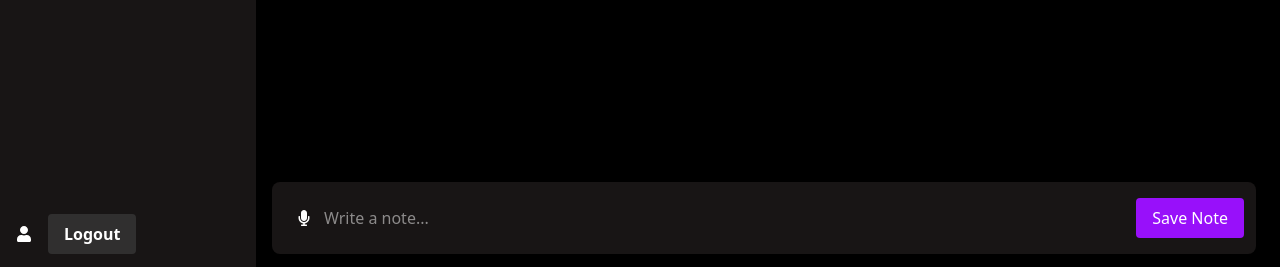
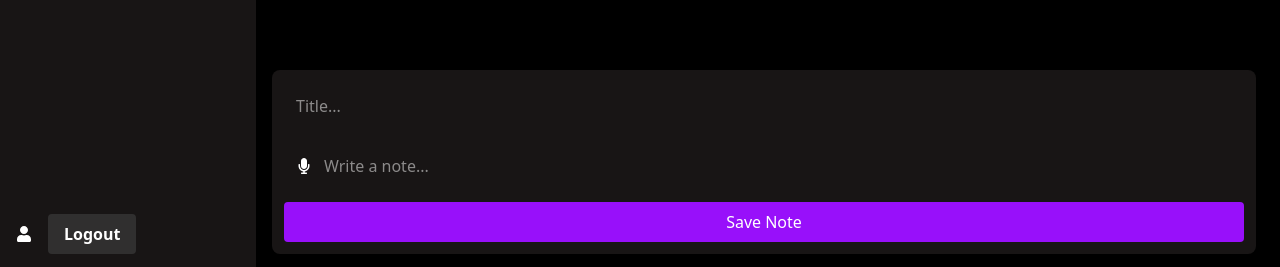
Before and after one commit to shauryagupta045/NotesTaskingApp, a React (Vite) app in the folder Frontend/: page /#/notes in a window 1280 px wide. Shown: the part 530-797 px from the top of the page. Built offline with nearby package versions, Linux system fonts and the light colour scheme; no server answers.

Commit message:
updated notes

```diff
--- a/Frontend/src/components/Notes.jsx
+++ b/Frontend/src/components/Notes.jsx
@@ -20,6 +20,7 @@ import { useNavigate } from "react-router-dom";
 const Notes = () => {
   const [notes, setNotes] = useState([]);
   const [input, setInput] = useState("");
+  const [title, setTitle] = useState("");
   const [search, setSearch] = useState("");
   const [recording, setRecording] = useState(false);
   const [activeTab, setActiveTab] = useState("home");
@@ -28,6 +29,7 @@ const Notes = () => {
   const [selectedNote, setSelectedNote] = useState(null);
   const [isModalOpen, setIsModalOpen] = useState(false);
   const [editText, setEditText] = useState("");
+  const [editTitle, setEditTitle] = useState("");
   const [isFullscreen, setIsFullscreen] = useState(false);
   const recognitionRef = useRef(null);
 
@@ -103,7 +105,7 @@ const Notes = () => {
   };
 
   const addNote = async () => {
-    if (input.trim() !== "") {
+    if (input.trim() !== "" && title.trim() !== "") {
       try {
         const token = localStorage.getItem("token");
         const response = await fetch(`https://notestaskingapp.onrender.com/api/notes`, {
@@ -112,12 +114,13 @@ const Notes = () => {
             Authorization: `Bearer ${token}`,
             "Content-Type": "application/json",
           },
-          body: JSON.stringify({ text: input }),
+          body: JSON.stringify({ title, text: input }),
         });
         const result = await response.json();
         if (result.success) {
           setNotes([...notes, result.note]);
           setInput("");
+          setTitle("");
         }
       } catch (err) {
         console.error(err);
@@ -138,6 +141,7 @@ const Notes = () => {
   const openModal = (note) => {
     setSelectedNote(note);
     setEditText(note.text);
+    setEditTitle(note.title);
     setIsModalOpen(true);
   };
 
@@ -145,12 +149,13 @@ const Notes = () => {
     setIsModalOpen(false);
     setSelectedNote(null);
     setEditText("");
+    setEditTitle("");
   };
 
   const handleEditNote = () => {
     setNotes((prevNotes) =>
       prevNotes.map((note) =>
-        note._id === selectedNote._id ? { ...note, text: editText } : note
+        note._id === selectedNote._id ? { ...note, title: editTitle, text: editText } : note
       )
     );
     closeModal();
@@ -180,10 +185,10 @@ const Notes = () => {
   };
 
   return (
-    <div className=" notes-hero  flex h-screen  text-white">
+    <div className="notes-hero flex h-screen text-white">
       {/* Sidebar */}
       <div
-        className={` notes-sidebar  fixed md:static top-0 left-0 h-full w-64  p-5 shadow-lg transform ${
+        className={`notes-sidebar fixed md:static top-0 left-0 h-full w-64 p-5 shadow-lg transform ${
           sidebarOpen ? "translate-x-0" : "-translate-x-full"
         } transition-transform md:translate-x-0 z-50`}
       >
@@ -197,7 +202,7 @@ const Notes = () => {
           </button>
         </div>
         <ul className="mt-6">
-        <li className={`p-3 rounded mb-2 flex items-center cursor-pointer ${activeTab === "home" ? "bg-purple-600" : "#181515"}`} onClick={() => setActiveTab("home")}>
+          <li className={`p-3 rounded mb-2 flex items-center cursor-pointer ${activeTab === "home" ? "bg-purple-600" : "#181515"}`} onClick={() => setActiveTab("home")}>
             <FaHome className="mr-2" /> Home
           </li>
           <li className={`p-3 rounded flex items-center cursor-pointer ${activeTab === "favorites" ? "bg-purple-600" : "#181515"}`} onClick={() => setActiveTab("favorites")}>
@@ -208,7 +213,7 @@ const Notes = () => {
           <FaUser className="mr-2" />
           {loggedInUser}
           <button
-            className=" hover:bg-gray-600 text-white font-bold py-2 px-4 rounded"  style={{ backgroundColor: "#302f2f" }}
+            className="hover:bg-gray-600 text-white font-bold py-2 px-4 rounded" style={{ backgroundColor: "#302f2f" }}
             onClick={handleLogout}
           >
             Logout
@@ -230,7 +235,7 @@ const Notes = () => {
           <input
             type="text"
             placeholder="Search notes..."
-            className="w-full p-3   shadow rounded-lg text-white text-lg pl-10"  style={{ backgroundColor: "#181515" }}
+            className="w-full p-3 shadow rounded-lg text-white text-lg pl-10" style={{ backgroundColor: "#181515" }}
             value={search}
             onChange={(e) => setSearch(e.target.value)}
           />
@@ -238,7 +243,7 @@ const Notes = () => {
         </div>
 
         {/* Notes List */}
-        <div className=" notes-list   grid grid-cols-1 md:grid-cols-2 gap-5 overflow-auto">
+        <div className="notes-list grid grid-cols-1 md:grid-cols-2 gap-5 overflow-auto">
           {notes
             .filter((note) =>
               activeTab === "favorites"
@@ -248,13 +253,14 @@ const Notes = () => {
             .map((note) => (
               <div
                 key={note._id}
-                className=" p-4 shadow-md rounded-lg relative break-words" style={{ backgroundColor: "#302f2f" }}
+                className="p-4 shadow-md rounded-lg relative break-words" style={{ backgroundColor: "#302f2f" }}
               >
-                <p className="font-bold">{note.text}</p>
+                <h2 className="font-bold text-lg mb-2">{note.title}</h2>
+                <p className="text-sm">{note.text}</p>
                 {note.image && (
                   <img src={note.image} alt="note" className="mt-2 rounded-lg" />
                 )}
-                <div className="absolute bottom-2 right-2 flex gap-2 ">
+                <div className="absolute bottom-2 right-2 flex gap-2">
                   <button onClick={() => copyToClipboard(note.text)}>
                     <FaCopy className="text-gray-400 hover:text-white" />
                   </button>
@@ -278,13 +284,20 @@ const Notes = () => {
 
         {/* Input Box */}
         <div
-  className="fixed bottom-4 left-4 right-4 md:left-68 md:right-6 p-3 shadow-lg rounded-lg flex items-center space-x-3"
-  style={{ backgroundColor: "#181515" }}
->
+          className="fixed bottom-4 left-4 right-4 md:left-68 md:right-6 p-3 shadow-lg rounded-lg flex flex-col space-y-3"
+          style={{ backgroundColor: "#181515" }}
+        >
+          <input
+            type="text"
+            className="w-full p-3 text-bold rounded-lg"
+            placeholder="Title..."
+            value={title}
+            onChange={(e) => setTitle(e.target.value)}
+          />
           <div className="relative flex-1">
             <input
               type="text"
-              className="w-full p-3  text-bold  rounded-lg pl-10"
+              className="w-full p-3 text-bold rounded-lg pl-10"
               placeholder="Write a note..."
               value={input}
               onChange={(e) => setInput(e.target.value)}
@@ -312,14 +325,21 @@ const Notes = () => {
             }`}
           >
             <div
-              className={` rounded-lg shadow-lg ${
+              className={`rounded-lg shadow-lg ${
                 isFullscreen ? "w-full h-full" : "w-11/12 md:w-1/2"
               }`}
               style={{ backgroundColor: "#181515" }}
             >
               <div className="p-4">
+                <input
+                  type="text"
+                  className="w-full p-3 text-white rounded-lg mb-4" style={{ backgroundColor: "#302f2f" }}
+                  value={editTitle}
+                  onChange={(e) => setEditTitle(e.target.value)}
+                  placeholder="Title..."
+                />
                 <textarea
-                  className="w-full p-3  text-white rounded-lg mb-4 " style={{ backgroundColor: "#302f2f" }}
+                  className="w-full p-3 text-white rounded-lg mb-4" style={{ backgroundColor: "#302f2f" }}
                   value={editText}
                   onChange={(e) => setEditText(e.target.value)}
                 />
@@ -338,8 +358,6 @@ const Notes = () => {
                     >
                       Save
                     </button>
-
-
                   </div>
                   <button
                     onClick={closeModal}
```
